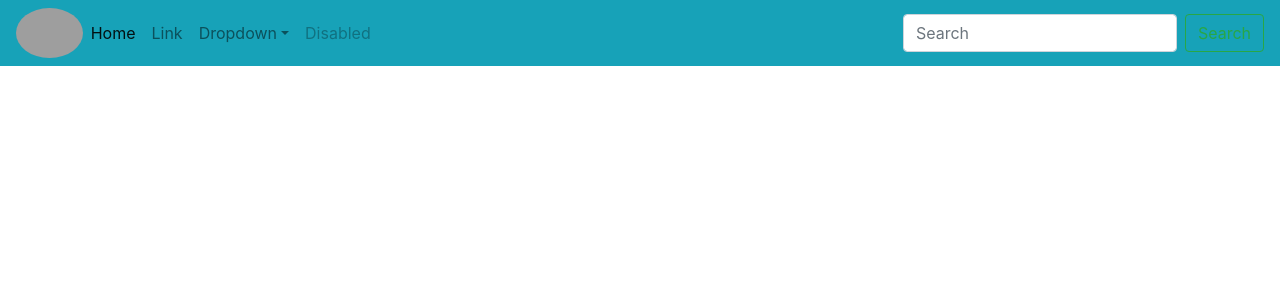
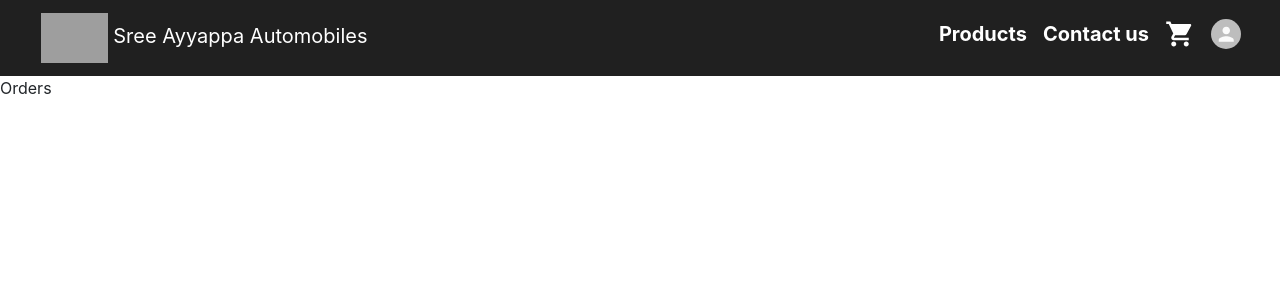
Before and after one commit to srinisanth93/Project01, a React (Create React App) app: page /orders in a window 1280 px wide. Shown: the top 300 px of the page. Built offline with nearby package versions, Linux system fonts and the light colour scheme; grey boxes are pictures that could not be loaded.

Commit message:
nav  as app.js

```diff
--- a/package.json
+++ b/package.json
@@ -4,6 +4,8 @@
   "version": "0.1.0",
   "private": true,
   "dependencies": {
+    "@material-ui/core": "^4.12.4",
+    "@material-ui/icons": "^4.11.3",
     "@testing-library/jest-dom": "^5.16.4",
     "@testing-library/react": "^13.2.0",
     "@testing-library/user-event": "^13.5.0",
--- a/src/App.css
+++ b/src/App.css
@@ -1,38 +1,29 @@
-.App {
-  text-align: center;
+.header_logo{
+  height: 50px;
+  object-fit: contain;
+  margin-left: 10px;
 }
-
-.App-logo {
-  height: 40vmin;
-  pointer-events: none;
-}
-
-@media (prefers-reduced-motion: no-preference) {
-  .App-logo {
-    animation: App-logo-spin infinite 20s linear;
-  }
-}
-
-.App-header {
-  background-color: #282c34;
-  min-height: 100vh;
-  display: flex;
-  flex-direction: column;
-  align-items: center;
-  justify-content: center;
-  font-size: calc(10px + 2vmin);
-  color: white;
-}
-
-.App-link {
-  color: #61dafb;
-}
-
-@keyframes App-logo-spin {
-  from {
-    transform: rotate(0deg);
-  }
-  to {
-    transform: rotate(360deg);
-  }
-}
+#navbar
+    {
+        background-color:	#202020;
+    }
+#header1
+	{
+        color:white;
+	}
+#menubar
+	{
+	 font-weight:bold;
+	 font-size:20px;
+	 list-style-type:none;
+	 text-decoration:none;
+	}
+ #navitems:hover
+    {
+      transition: 3s;
+        text-transform: uppercase;
+    }
+    .avatar,.shoppingcart{
+      height: 30px !important;
+      width: 30px !important;
+    }
--- a/src/App.js
+++ b/src/App.js
@@ -4,25 +4,55 @@ import {
 	Route,
   Link
 } from 'react-router-dom';
-import Navbar from './navbar/Navbar';
+import MyCart from './mycart/MyCart';
+import Orders from './orders/Orders';
+import Products from './products/Products';
+import User from './User/User';
 import About from './about/About';
+import './App.css'
+import ShoppingCartIcon from '@material-ui/icons/ShoppingCart';
+import Avatar from "@material-ui/core/Avatar";
+import SearchIcon from "@material-ui/icons/Search";
 function App() {
   return (
     <div>
-    <Navbar></Navbar>
+
         <BrowserRouter>
-      {/* <Link to="/about">About</Link> */}
-      <br></br>
-      {/* <Link to="/nav">Navbar</Link> */}
+               <nav className="navbar navbar-expand-sm" id="navbar">
+             <div className="container-fluid">
+            <div className="navbar-brand" id="header1" >
+                <img src={"https://www.whoa.in/download/lord-ayyappa-hd-images-wallpaper-lord-ayyappa-god-5-lord-ayyappa"} className={"header_logo"} alt={"image"}/>  Sree Ayyappa Automobiles
+            </div>
+            <ul className="navbar-nav" id="menubar">
+            <Link to={'/products'}> <li className="main-nav__item"><a className="nav-link" id="navitems" href="!#" style={{color:"white"}}>Products</a></li></Link>
+
+              <Link to={'/about'}><li className="main-nav__item"><a className="nav-link" id="navitems" href="!#" style={{color:"white"}}>Contact us</a></li></Link>
+              <Link to={'/my-cart'}><li className="main-nav__item"><a className="nav-link" id="navitems" href="!#" style={{color:"white"}}><ShoppingCartIcon className='shoppingcart' data-toggle="tooltip" data-placement="bottom" title="my cart"></ShoppingCartIcon></a></li></Link>
+			        <Link to={'/user'}><li className="main-nav__item"><a className="nav-link" id="navitems" href="!#" style={{color:"white"}}> <Avatar className='avatar' data-toggle="tooltip" data-placement="bottom" title="Users"></Avatar></a> </li></Link>
+            </ul>
+       </div>
+    </nav>
+
+
+
+
    <Routes>
-          <Route index element={<About/>} />
-          {/* <Route path="/" element={<App />} /> */}
-          {/* <Route path={"/about"} element={<About />}></Route> */}
-          {/* <Route path={"/nav"} element={<Navbar />}></Route>  */}
+       <Route index element={<Products/>} />
+       <Route path={"/about"} element={<About></About>}></Route>
+       <Route path={"/my-cart"} element={<MyCart/>}></Route>
+       <Route path={"/users"} element={<User></User>}></Route>
+       <Route path={"/orders"} element={<Orders/>}></Route>
+       <Route path={"/products"} element={<Products/>}></Route>
    </Routes>
    </BrowserRouter>
 
+
+
+
+
    </div>
+ // </nav>
+ // </div>
   );
 }
 
--- /dev/null
+++ b/src/User/User.js
@@ -0,0 +1,9 @@
+import React from 'react'
+
+function User() {
+  return (
+    <div>User</div>
+  )
+}
+
+export default User
--- /dev/null
+++ b/src/mycart/MyCart.js
@@ -0,0 +1,10 @@
+import React from 'react'
+function MyCart() {
+  return (
+    <div>
+     My cart
+    </div>
+  )
+}
+
+export default MyCart
--- a/src/navbar/Navbar.js
+++ b/src/navbar/Navbar.js
@@ -1,44 +1,9 @@
-import React from 'react'
 
 function Navbar() {
   return (
-    <div>
-  <nav className="navbar navbar-expand-lg navbar-light bg-info">
-   <img src='https://i.pinimg.com/originals/fb/93/ce/fb93ce647765d59b0086fd3f83e04969.jpg' alt='Logo' height="50" className="rounded-circle"></img>
-  <button className="navbar-toggler" type="button" data-toggle="collapse" data-target="!#navbarSupportedContent" aria-controls="navbarSupportedContent" aria-expanded="false" aria-label="Toggle navigation">
-    <span className="navbar-toggler-icon"></span>
-  </button>
-
-  <div className="collapse navbar-collapse" id="navbarSupportedContent">
-    <ul className="navbar-nav mr-auto">
-      <li className="nav-item active">
-        <a className="nav-link" href="!#">Home <span className="sr-only">(current)</span></a>
-      </li>
-      <li className="nav-item">
-        <a className="nav-link" href="!#">Link</a>
-      </li>
-      <li className="nav-item dropdown">
-        <a className="nav-link dropdown-toggle" href="!#" id="navbarDropdown" role="button" data-toggle="dropdown" aria-haspopup="true" aria-expanded="false">
-          Dropdown
-        </a>
-        <div className="dropdown-menu" aria-labelledby="navbarDropdown">
-          <a className="dropdown-item" href="!#">Action</a>
-          <a className="dropdown-item" href="!#">Another action</a>
-          <div className="dropdown-divider"></div>
-          <a className="dropdown-item" href="!#">Something else here</a>
-        </div>
-      </li>
-      <li className="nav-item">
-        <a className="nav-link disabled" href="!#">Disabled</a>
-      </li>
-    </ul>
-    <form className="form-inline my-2 my-lg-0">
-      <input className="form-control mr-sm-2" type="search" placeholder="Search" aria-label="Search"></input>
-      <button className="btn btn-outline-success my-2 my-sm-0" type="submit">Search</button>
-    </form>
+  <div>
+    Navbar
   </div>
-</nav>
-    </div>
   )
 }
 
--- /dev/null
+++ b/src/orders/Orders.js
@@ -0,0 +1,9 @@
+import React from 'react'
+
+function Orders() {
+  return (
+    <div>Orders</div>
+  )
+}
+
+export default Orders
--- /dev/null
+++ b/src/products/Products.js
@@ -0,0 +1,9 @@
+import React from 'react'
+
+function Products() {
+  return (
+    <div>Products</div>
+  )
+}
+
+export default Products
```
Also changed, not shown: src/SingleProduct/SingleProduct.js (added, +9 -0 lines), src/navbar/Navbar.css (added, +10 -0 lines), src/payment/Payment.js (added, +9 -0 lines), 1 other file (tests, documents, lock files or other folders). Lines whose indentation alone changed are shown as unchanged.
